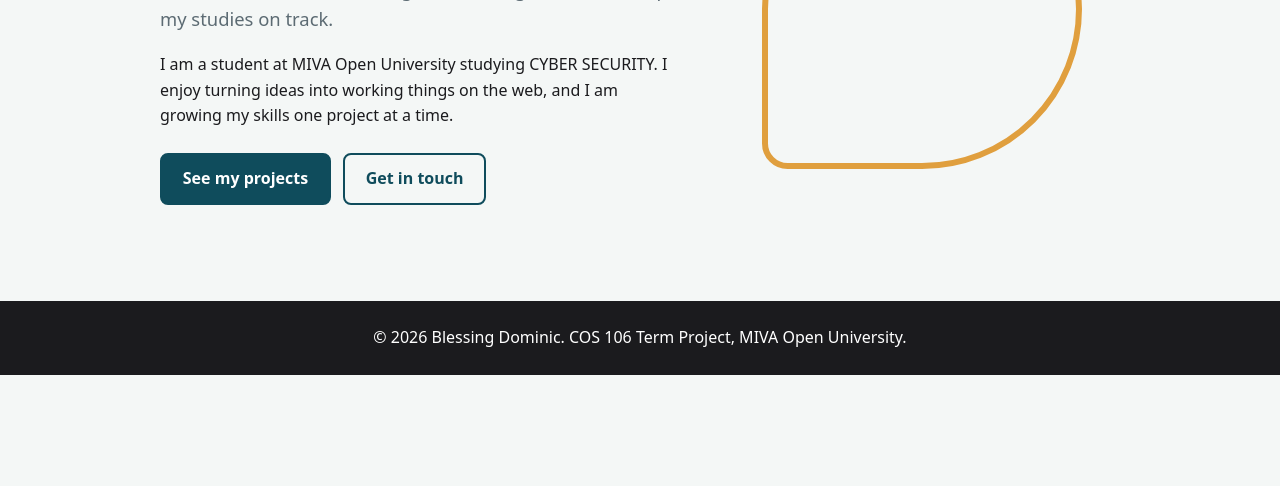
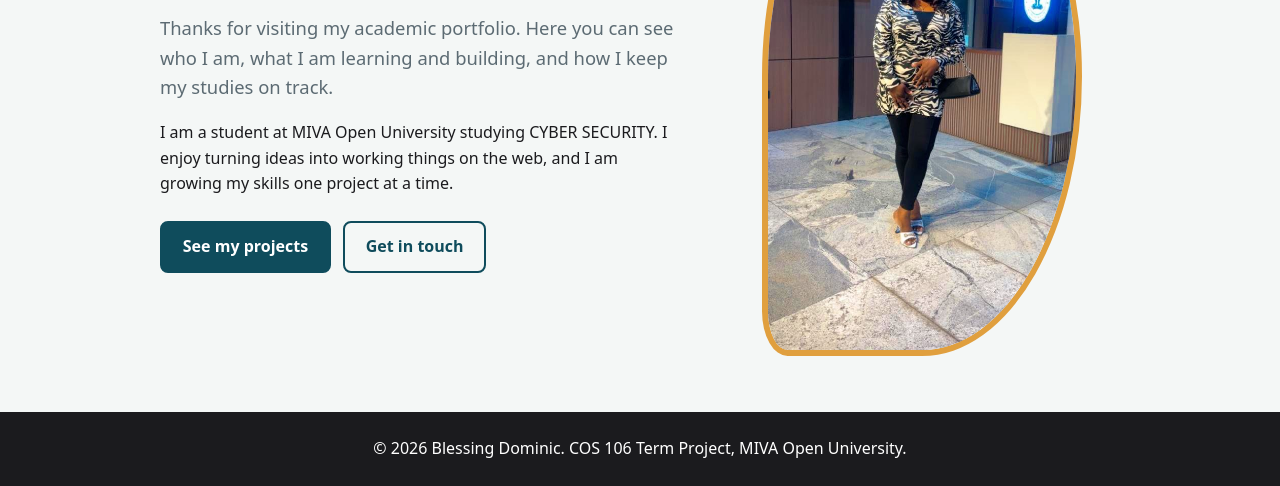
Before and after one commit to BlessingDominic6335/student-portfolio, a plain HTML site: page index.html in a window 1280 px wide. Shown: the part 331-817 px from the top of the page. Drawn offline with nearby package versions, Linux system fonts and the light colour scheme.

Commit message:
index.html

```diff
--- a/index.html
+++ b/index.html
@@ -21,7 +21,7 @@
 <p>I am a student at MIVA Open University studying CYBER SECURITY. I enjoy turning ideas into working things on the web, and I am growing my skills one project at a time.</p>
 <p class="actions"><a class="btn" href="projects.html">See my projects</a> <a class="btn ghost" href="contact.html">Get in touch</a></p>
 </div>
-<img class="portrait" src="/C:profile.jpg.jpg" alt="Portrait of Blessing Dominic" width="320" height="320">
+<img class="portrait" src="images/profile.jpg.jpg" alt="Portrait of Blessing Dominic" width="320" height="320">
 </section>
 </main>
 <footer class="site-footer"><p>&copy; 2026 Blessing Dominic. COS 106 Term Project, MIVA Open University.</p></footer>
```
